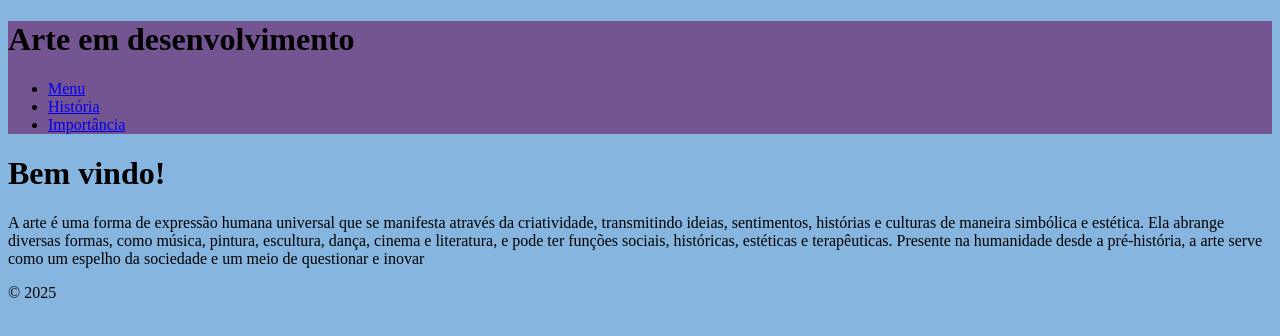
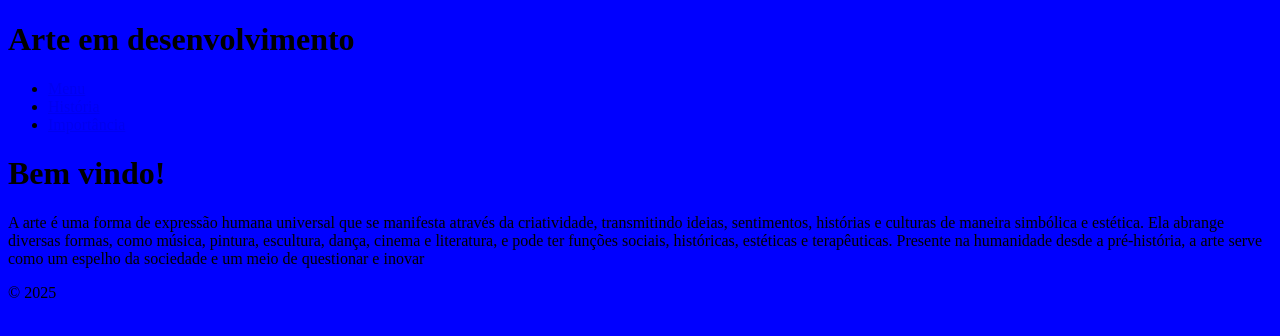
Before and after one commit to annyluz1-2026/Art-desing, a plain HTML site: page index.html in a window 1280 px wide. Drawn offline with Linux system fonts and the light colour scheme.

Commit message:
Update style.css

```diff
--- a/style.css
+++ b/style.css
@@ -1,7 +1,6 @@
 body {
-    background-color: rgba(60, 138, 205, 0.616);
-
+    background-color: blue;
 }
 header {
-    background-color: rgb(116, 85, 146);
+    background-color: light blue;
 }
```
